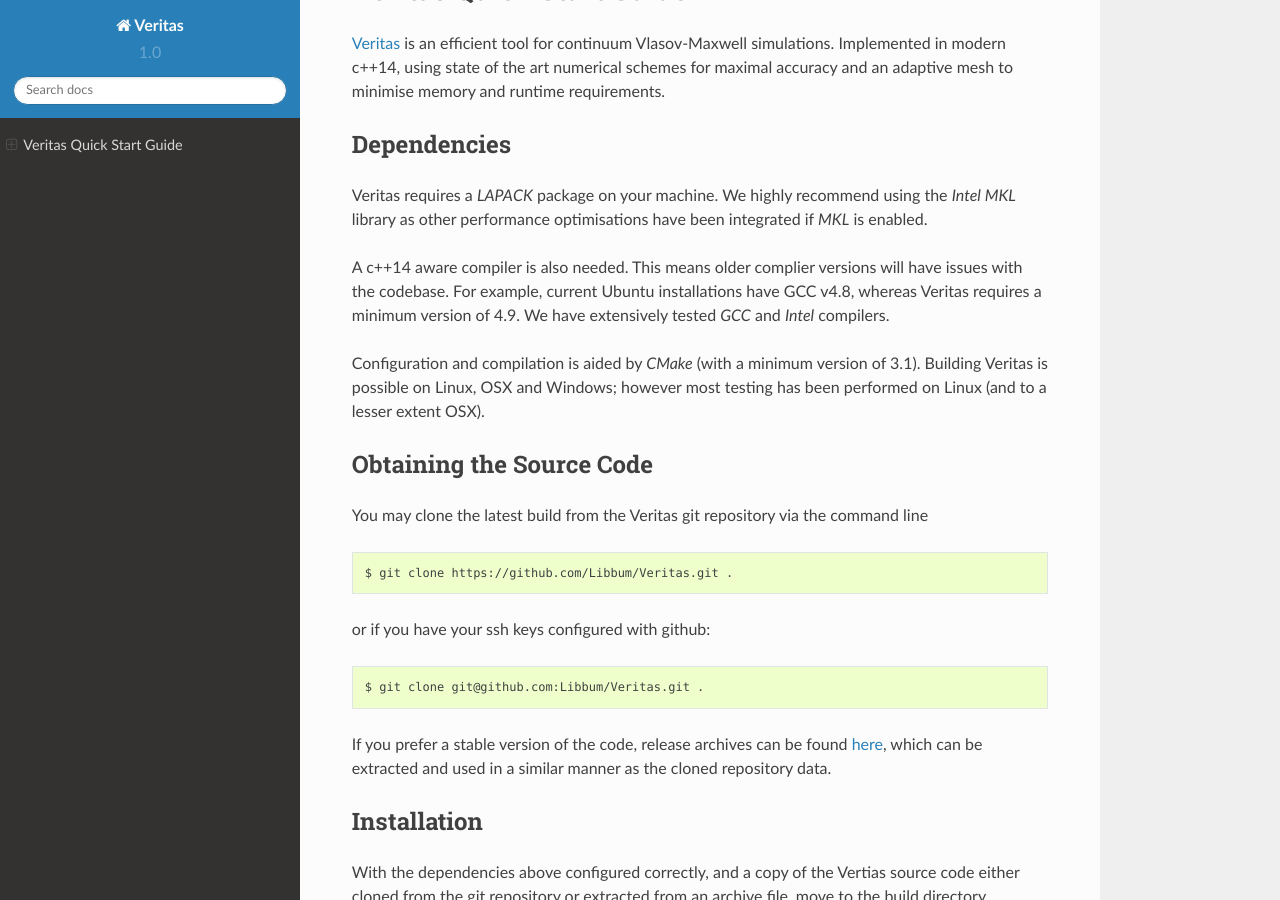
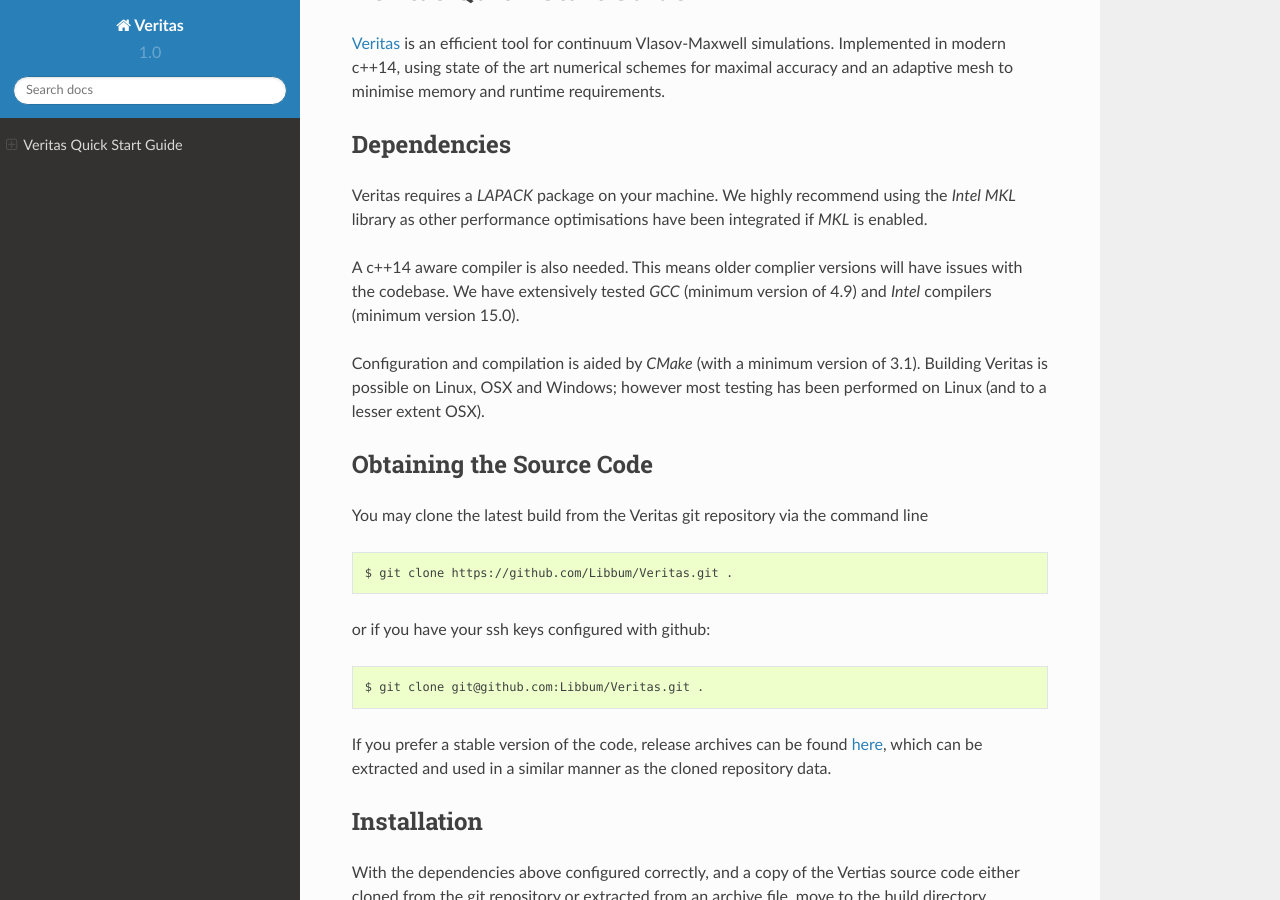
Before and after one commit to Libbum/Veritas, a Sphinx documentation site: the page built from docs/index.rst, in a window 1280 px wide and 900 px high, scrolled down 381 px. Built offline with Sphinx 7.4.7 and the Read the Docs theme 2.0.0, drawn with Linux system fonts in a browser that asks for light colours.

Commit message:
Better version discussion

```diff
--- a/docs/index.rst
+++ b/docs/index.rst
@@ -15,8 +15,7 @@
 
 A c++14 aware compiler is also needed.
 This means older complier versions will have issues with the codebase.
-For example, current Ubuntu installations have GCC v4.8, whereas Veritas requires a minimum version of 4.9.
-We have extensively tested *GCC* and *Intel* compilers.
+We have extensively tested *GCC* (minimum version of 4.9) and *Intel* compilers (minimum version 15.0).
 
 Configuration and compilation is aided by *CMake* (with a minimum version of 3.1).
 Building Veritas is possible on Linux, OSX and Windows; however most testing has been performed on Linux (and to a lesser extent OSX).
```
